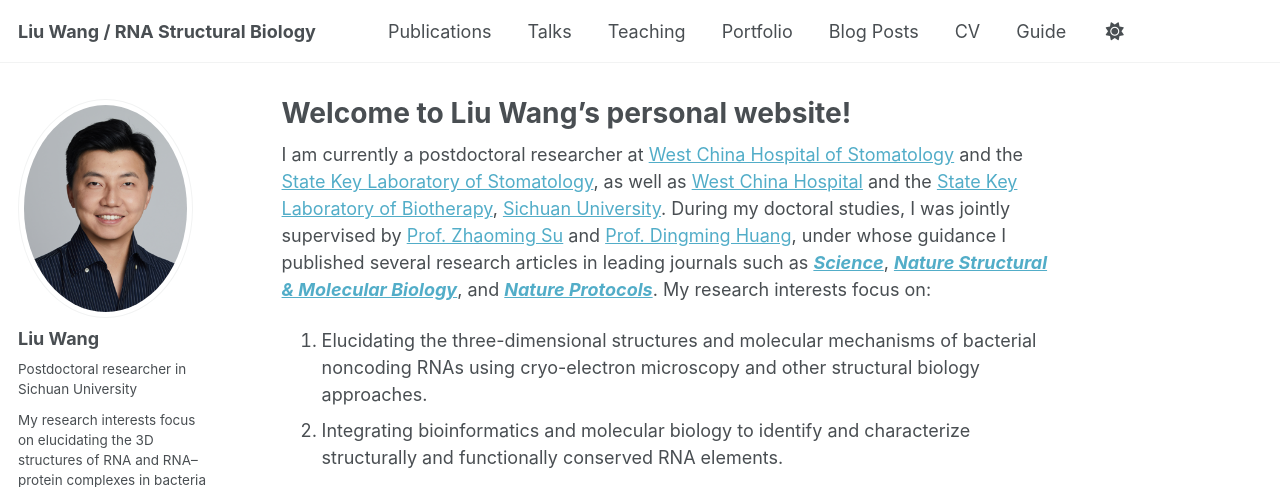
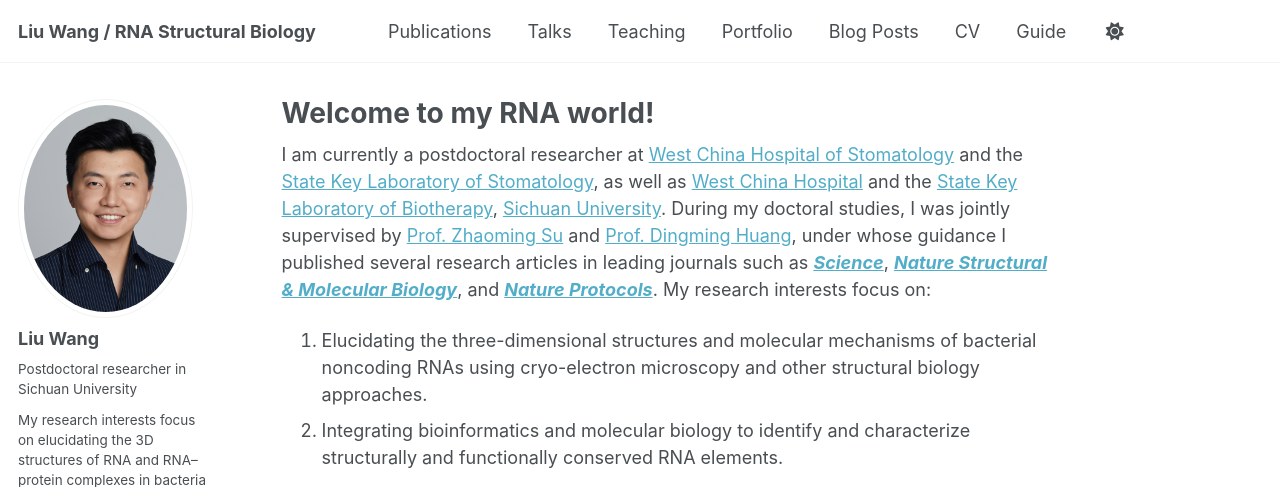
Before and after one commit to liuwang-RNA/Guihub_CV, a Jekyll site: the page built from _pages/about.md, in a window 1280 px wide and 900 px high, cut to the strip 0-487 px from the top of the window. Built offline with Jekyll 4.4.1, drawn with Linux system fonts in a browser that asks for light colours; some web fonts are replaced; a script that is not in the unit is left out.

Commit message:
Update about.md

```diff
--- a/_pages/about.md
+++ b/_pages/about.md
@@ -1,6 +1,6 @@
 ---
 permalink: /
-title: "Welcome to Liu Wang's personal website!"
+title: "Welcome to my RNA world!"
 author_profile: true
 redirect_from:
   - /about/
```
